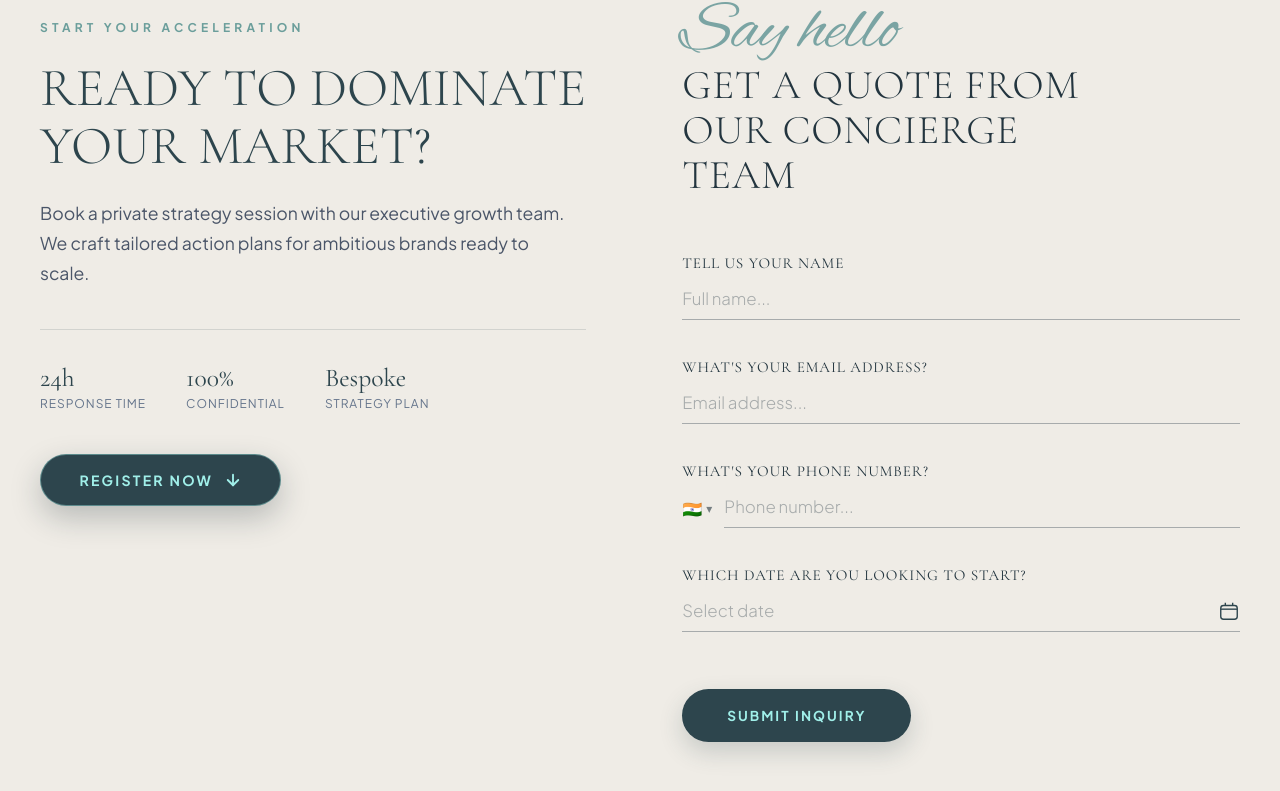
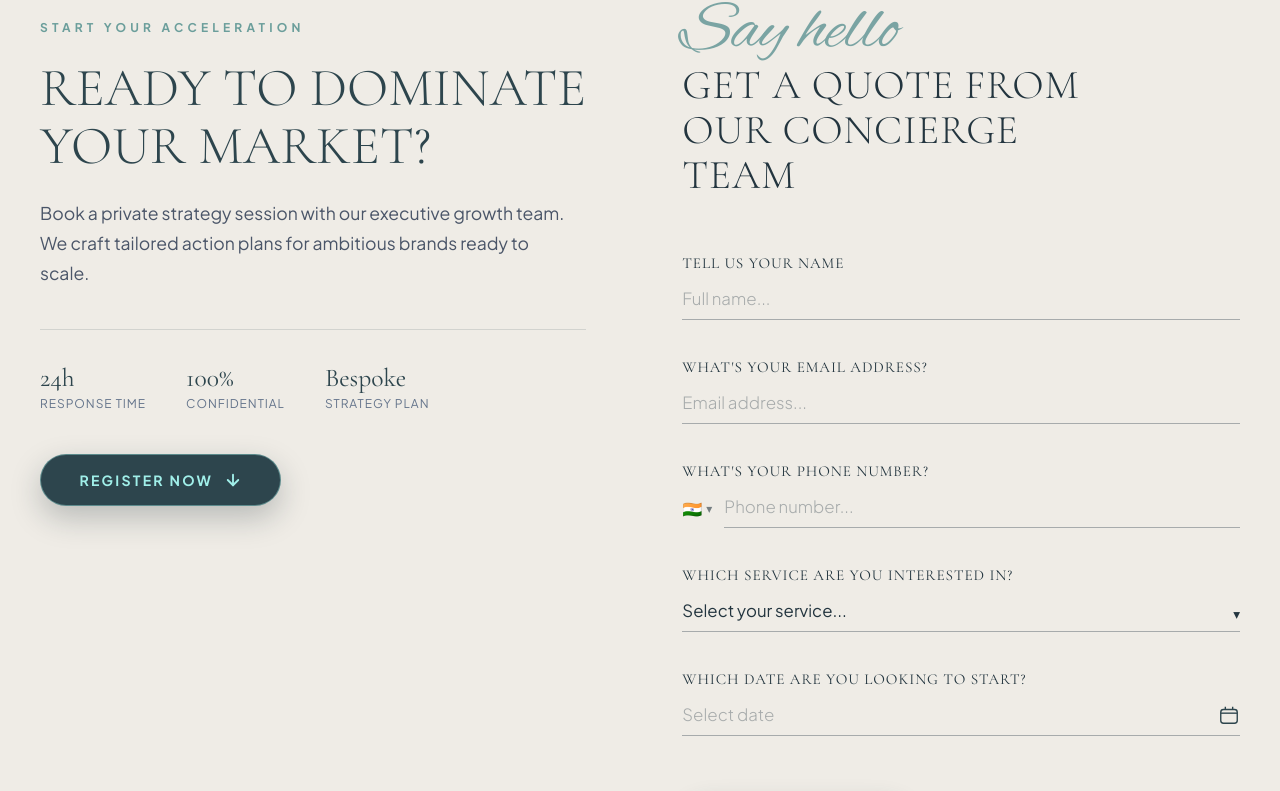
Before and after one commit to secondCome-Agency/secondcome-Agency, a React (Vite) app in the folder frontend/: page / in a window 1280 px wide. Shown: the part 6520-7311 px from the top of the page. Built offline with nearby package versions, Linux system fonts and the light colour scheme; a web font is replaced by a local one.

Commit message:
service section changes

```diff
--- a/frontend/src/components/CtaSection.jsx
+++ b/frontend/src/components/CtaSection.jsx
@@ -6,6 +6,7 @@ export default function CtaSection() {
     email: '',
     phone: '',
     date: '',
+    service: '',
     website: '' // Honeypot field
   });
 
@@ -44,6 +45,11 @@ export default function CtaSection() {
           errorMsg = 'Target date is required';
         }
         break;
+      case 'service':
+        if (!value) {
+          errorMsg = 'Please select a service';
+        }
+        break;
       default:
         break;
     }
@@ -70,7 +76,7 @@ export default function CtaSection() {
   const validateAll = () => {
     const newErrors = {};
     const newTouched = {};
-    ['fullName', 'email', 'phone', 'date'].forEach((key) => {
+    ['fullName', 'email', 'phone', 'date', 'service'].forEach((key) => {
       newTouched[key] = true;
       const errorMsg = validateField(key, formData[key] || '');
       if (errorMsg) newErrors[key] = errorMsg;
@@ -102,6 +108,7 @@ export default function CtaSection() {
           email: formData.email,
           phone: formData.phone,
           date: formData.date,
+          service: formData.service,
           website: formData.website || '',
         }),
       });
@@ -126,7 +133,7 @@ export default function CtaSection() {
   };
 
   const handleReset = () => {
-    setFormData({ fullName: '', email: '', phone: '', date: '', website: '' });
+    setFormData({ fullName: '', email: '', phone: '', date: '', service: '', website: '' });
     setErrors({});
     setTouched({});
     setSubmitError('');
@@ -222,6 +229,12 @@ export default function CtaSection() {
                     <span className="summary-val">{formData.date}</span>
                   </div>
                 )}
+                {formData.service && (
+                  <div className="summary-row">
+                    <span className="summary-label">SERVICE REQUESTED</span>
+                    <span className="summary-val">{formData.service}</span>
+                  </div>
+                )}
                 <div className="summary-row">
                   <span className="summary-label">CONCIERGE STATUS</span>
                   <span className="summary-status-badge">
@@ -304,6 +317,33 @@ export default function CtaSection() {
                 )}
               </div>
 
+              <div className={`form-group ${touched.service && errors.service ? 'has-error' : ''} ${touched.service && !errors.service ? 'is-valid' : ''}`}>
+                <label htmlFor="service" className="form-label">WHICH SERVICE ARE YOU INTERESTED IN?</label>
+                <div className="service-input-wrapper line-service-wrapper">
+                  <select
+                    id="service"
+                    name="service"
+                    className="form-input line-input service-line-select"
+                    value={formData.service}
+                    onChange={handleChange}
+                    onBlur={handleBlur}
+                    required
+                  >
+                    <option value="" disabled hidden>Select your service...</option>
+                    <option value="Advertising & Lead Generation">Advertising & Lead Generation</option>
+                    <option value="Website & Digital Services">Website & Digital Services</option>
+                    <option value="Creative & Design">Creative & Design</option>
+                    <option value="Business Growth & Strategy">Business Growth & Strategy</option>
+                    <option value="Marketing Automation / WhatsApp">Marketing Automation / WhatsApp</option>
+                    <option value="Custom Brand Strategy">Custom Brand Strategy / Other</option>
+                  </select>
+                  <span className="reference-select-arrow">▾</span>
+                </div>
+                {touched.service && errors.service && (
+                  <span className="field-error-msg">{errors.service}</span>
+                )}
+              </div>
+
               <div className={`form-group ${touched.date && errors.date ? 'has-error' : ''} ${touched.date && !errors.date ? 'is-valid' : ''}`}>
                 <label htmlFor="date" className="form-label">WHICH DATE ARE YOU LOOKING TO START?</label>
                 <div className="date-input-wrapper line-date-wrapper">
--- a/frontend/src/style.css
+++ b/frontend/src/style.css
@@ -1669,13 +1669,40 @@ body {
   margin-top: 0.3rem;
 }
 
-/* Phone & Date Line Wrappers */
+/* Phone, Date & Service Line Wrappers */
 .line-phone-wrapper,
-.line-date-wrapper {
+.line-date-wrapper,
+.line-service-wrapper {
   position: relative;
   display: flex;
   align-items: center;
   width: 100%;
+}
+
+.service-line-select {
+  appearance: none;
+  -webkit-appearance: none;
+  -moz-appearance: none;
+  cursor: pointer;
+  padding-right: 2rem;
+  background-color: transparent;
+}
+
+.service-line-select option {
+  background-color: #EFECE6;
+  color: #23353F;
+  font-family: var(--font-sans);
+  font-size: 0.95rem;
+  padding: 0.5rem;
+}
+
+.reference-select-arrow {
+  position: absolute;
+  right: 0;
+  bottom: 0.6rem;
+  color: #23353F;
+  font-size: 0.85rem;
+  pointer-events: none;
 }
 
 .country-flag-select {
```
